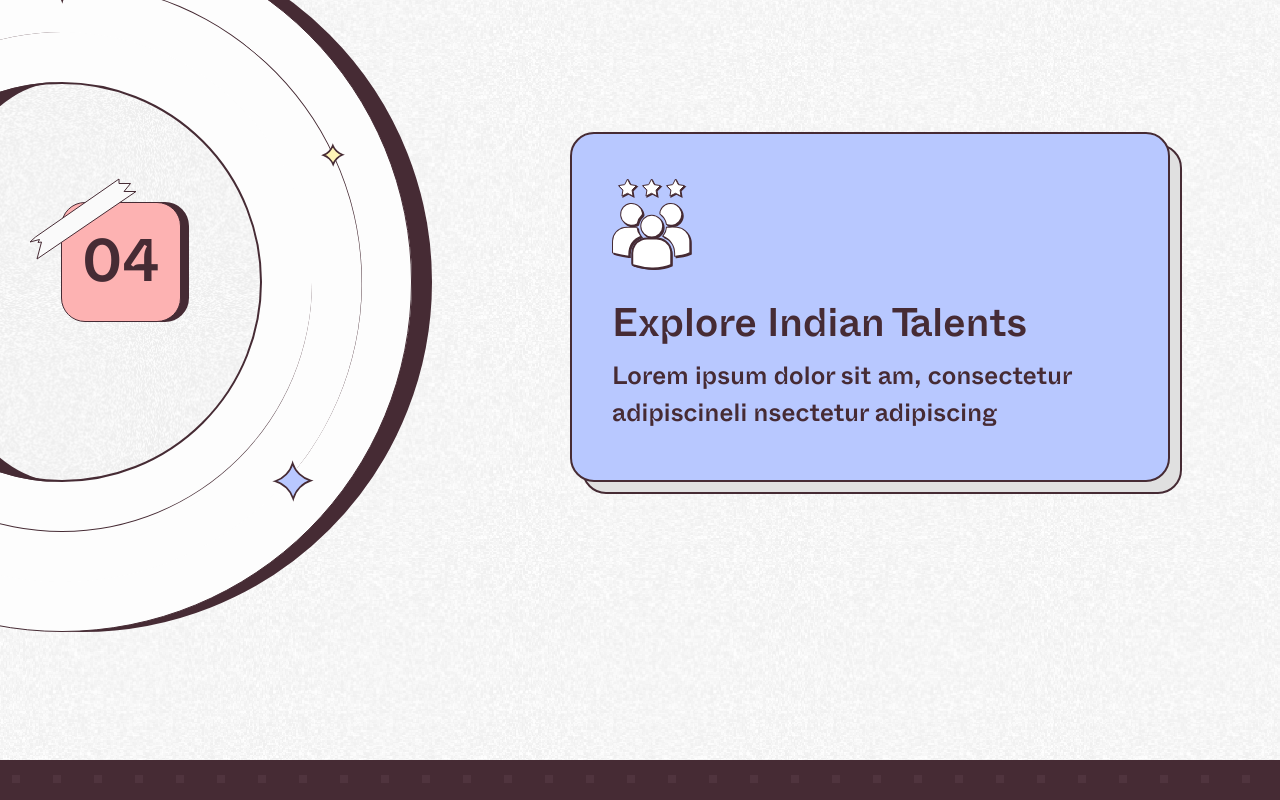
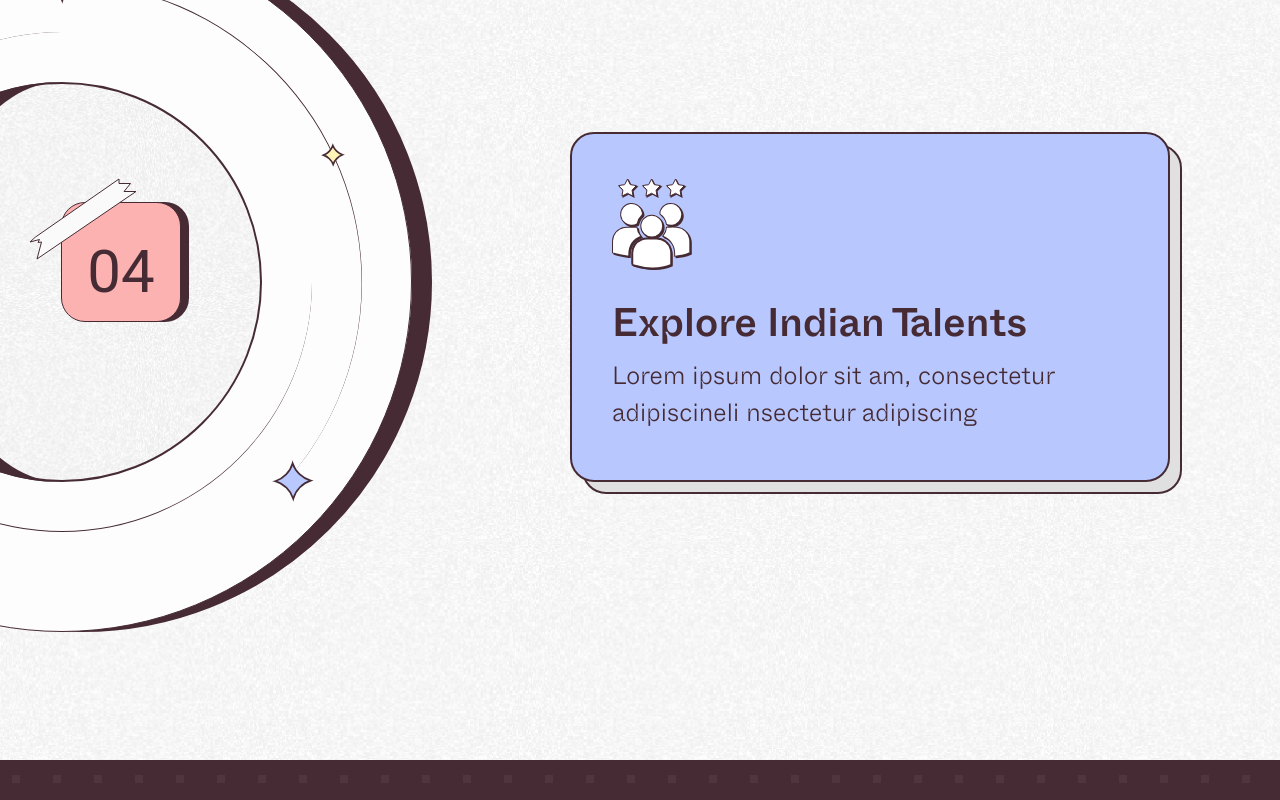
Before and after one commit to AdithyanRK/Hyring-Frontend, a Next.js app: page / in a window 1280 px wide. Shown: the part 1320-2120 px from the top of the page. Built offline with nearby package versions, Linux system fonts and the light colour scheme.

Commit message:
Font Successfully Configured

```diff
--- a/src/element/landing-page/box-theme/box-theme.jsx
+++ b/src/element/landing-page/box-theme/box-theme.jsx
@@ -20,9 +20,9 @@ export default function BoxTheme({
         opacity: 1,
         y: 0,
         transition: {
-          duration: 1,
-          ease: "easeInOut",
-          delay: 1,
+          // duration: 1,
+          // ease: "easeOut",
+          delay: 0.3,
           direction: "forwards",
         },
       });
--- a/src/pages/_app.js
+++ b/src/pages/_app.js
@@ -14,44 +14,45 @@ const clientSideEmotionCache = createEmotionCache();
 // Font
 import localFont from "next/font/local";
 import Footer from "@/common/landing-page/footer/footer";
+// Font declaration
+// const whyte = localFont({
+//   src: [
+//     {
+//       path: "../../public/fonts/whyte/WhyteInktrap-Regular.woff",
+//       variable: "--font-whyte-regular",
+//       declarations: [{ prop: "ascent-override", value: "100%" }],
+//     },
+//     {
+//       path: "../../public/fonts/whyte/WhyteInktrap-Light.woff",
+//       variable: "--font-whyte-light",
+//       declarations: [{ prop: "ascent-override", value: "100%" }],
+//     },
+//     {
+//       path: "../../public/fonts/whyte/WhyteInktrap-Medium.woff",
+//       variable: "--font-whyte-medium",
+//       declarations: [{ prop: "ascent-override", value: "100%" }],
+//     },
+//   ],
+// });
 
-// Font declaration
-const whyte = localFont({
-  src: [
-    {
-      path: "../../public/fonts/whyte/WhyteInktrap-Regular.woff",
+const whyteRegular = localFont({
+  src: "../../public/fonts/whyte/WhyteInktrap-Regular.woff",
   variable: "--font-whyte-regular",
   declarations: [{ prop: "ascent-override", value: "100%" }],
-    },
-    {
-      path: "../../public/fonts/whyte/WhyteInktrap-Light.woff",
+  display: "swap",
+});
+const whyteLight = localFont({
+  src: "../../public/fonts/whyte/WhyteInktrap-Light.woff",
   variable: "--font-whyte-light",
   declarations: [{ prop: "ascent-override", value: "100%" }],
-    },
-    {
-      path: "../../public/fonts/whyte/WhyteInktrap-Medium.woff",
+  display: "swap",
+});
+const whyteMedium = localFont({
+  src: "../../public/fonts/whyte/WhyteInktrap-Medium.woff",
   variable: "--font-whyte-medium",
   declarations: [{ prop: "ascent-override", value: "100%" }],
-    },
-  ],
+  display: "swap",
 });
-
-// const whyteRegular = localFont({
-//   src: "../../public/fonts/whyte/WhyteInktrap-Regular.woff",
-//   variable: "--font-whyte-regular",
-//   declarations: [{ prop: "ascent-override", value: "100%" }],
-// });
-// const whyteLight = localFont({
-//   src: "../../public/fonts/whyte/WhyteInktrap-Light.woff",
-//   variable: "--font-whyte-light",
-//   declarations: [{ prop: "ascent-override", value: "100%" }],
-// });
-// console.log("🚀 ~ file: _app.js:48 ~ whyteLight:", whyteLight);
-// const whyteMedium = localFont({
-//   src: "../../public/fonts/whyte/WhyteInktrap-Medium.woff",
-//   variable: "--font-whyte-medium",
-//   declarations: [{ prop: "ascent-override", value: "100%" }],
-// });
 
 export default function MyApp(props) {
   const { Component, emotionCache = clientSideEmotionCache, pageProps } = props;
@@ -61,13 +62,13 @@ export default function MyApp(props) {
         <meta name="viewport" content="initial-scale=1, width=device-width" />
       </Head>
       <main
-        className={`${whyte.className}`}
+        className={`${whyteRegular.variable} ${whyteMedium.variable} ${whyteLight.variable}`}
       >
         <ThemeProvider theme={theme}>
           <NavbarComponent />
           <CssBaseline />
           <Component {...pageProps} />
-          <Footer/>
+          <Footer />
         </ThemeProvider>
       </main>
     </CacheProvider>
--- a/src/styles/globals.css
+++ b/src/styles/globals.css
@@ -1,49 +1,3 @@
-/* @font-face {
-  font-family: "Helvetica Neue TH Pro2";
-  src: url("../fonts/HelveticaNeueLTPro-Th.woff2") format("woff2"),
-    url("../fonts/HelveticaNeueLTPro-Th.woff") format("woff");
-  font-weight: normal;
-  font-style: normal;
-  font-display: swap;
-  font-weight: 200;
-  ascent-override: 100%;
-  descent-override: 20%;
-  line-gap-override: normal;
-  advance-override: 10;
-} */
-
-@font-face {
-  font-family: 'Whyte Inktrap';
-  src: url('../../public/fonts/whyte/WhyteInktrap-Regular.eot');
-  src: local('Whyte Inktrap Regular'), local('WhyteInktrap-Regular'),
-      url('../../public/fonts/whyte/WhyteInktrap-Regular.eot?#iefix') format('embedded-opentype'),
-      url('../../public/fonts/whyte/WhyteInktrap-Regular.woff2') format('woff2'),
-      url('../../public/fonts/whyte/WhyteInktrap-Regular.woff') format('woff'),
-      url('../../public/fonts/whyte/WhyteInktrap-Regular.ttf') format('truetype');
-  font-weight: normal;
-  font-style: normal;
-  font-display: swap;
-  font-weight: 400;
-  ascent-override: 100%;
-  descent-override: 20%;
-  line-gap-override: normal;
-  advance-override: 10;
-}
-
-/* @font-face {
-  font-family: 'Whyte Inktrap';
-  src: url('../../public/fonts/whyte/WhyteInktrap-Regular.eot');
-  src: local('Whyte Inktrap Regular'), local('WhyteInktrap-Regular'),
-      url('../../public/fonts/whyte/WhyteInktrap-Regular.eot?#iefix') format('embedded-opentype'),
-      url('../../public/fonts/whyte/WhyteInktrap-Regular.woff2') format('woff2'),
-      url('../../public/fonts/whyte/WhyteInktrap-Regular.woff') format('woff'),
-      url('../../public/fonts/whyte/WhyteInktrap-Regular.ttf') format('truetype');
-  font-weight: normal;
-  font-style: normal;
-  font-weight: 400;
-  ascent-override: 100%;
-} */
-
 @tailwind base;
 @tailwind components;
 @tailwind utilities;
@@ -52,14 +6,10 @@ html {
   scroll-behavior: smooth;
 }
 
-
-
 * {
   box-sizing: border-box;
   margin: 0;
   padding: 0;
-
-  /* font-family: 'Whyte Inktrap'!important ; */
 }
 
 body {
@@ -96,12 +46,7 @@ body {
     margin-top: -20px !important;
   }
 }
-
-
-
-
 /* contact page hover effect  */
-
 .contact-tab {
   overflow: hidden;
   position: relative;
@@ -249,6 +194,39 @@ body {
 .promise_bg_image {
   background-image: url("../../public/Rectangle.svg");
 }
+.promise_animate-glow {
+  overflow: hidden;
+}
+
+.promise_animate-glow:after {
+  content: "";
+  top: 150px;
+  left: 0;
+  width: 140%;
+  height: 30%;
+  transform: translateX(90%);
+  position: absolute;
+  z-index: 5;
+  animation: bgSlide 3s infinite;
+  animation-direction: reverse;
+  box-shadow: 40px #eee;
+  background-image: linear-gradient(
+    -45deg,
+    rgba(255, 255, 255, 0.2) 0%,
+    rgba(255, 255, 255, 0.681) 50%,
+    rgba(255, 255, 255, 0.2) 100%
+  );
+  transform: translate(100%, -50%) rotate(45deg);
+}
+
+@keyframes bgSlide {
+  0% {
+    transform: translate(-100%) rotate(45deg);
+  }
+  100% {
+    transform: translate(100%) rotate(45deg);
+  }
+}
 
 /* footer css */
 .avatar {
```
Lines whose indentation alone changed are shown as unchanged.
